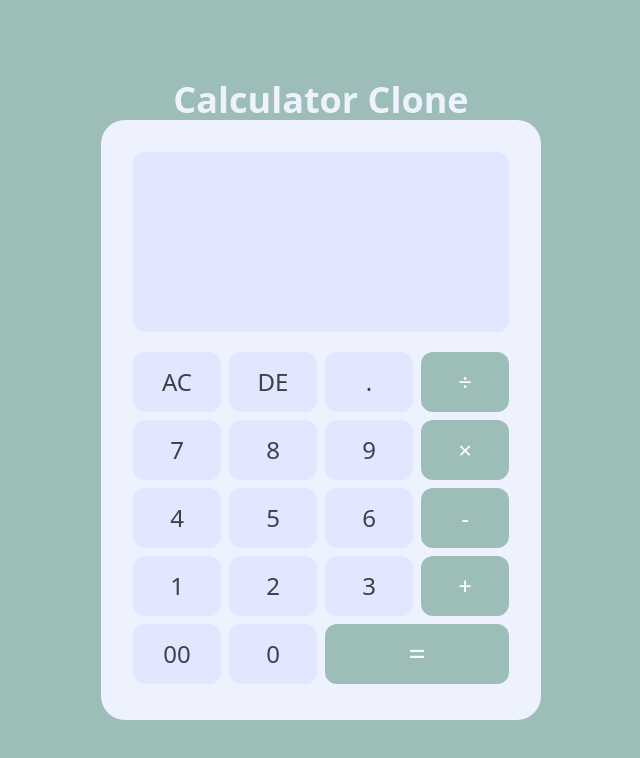
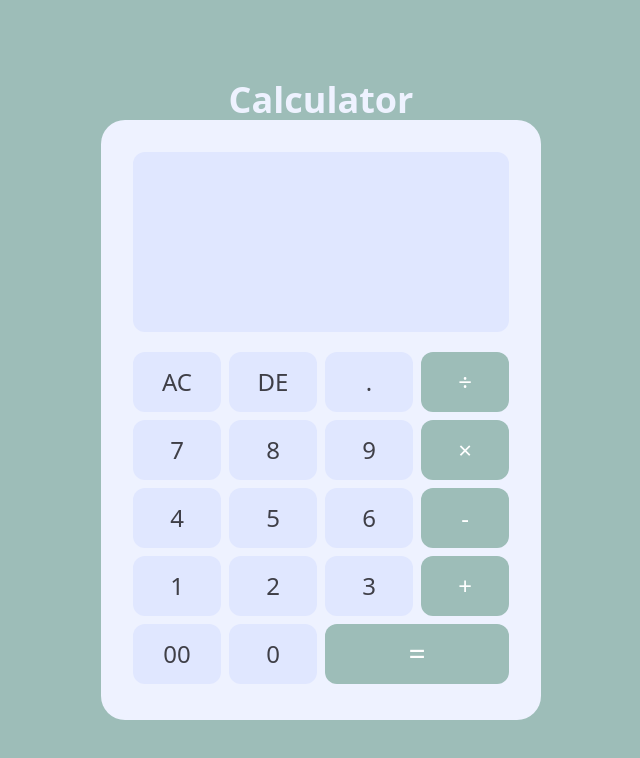
Before and after one commit to tjasika/calculator, a React (Vite) app: page / in a window 1280 px wide. Shown: the top 758 px of the page, without its empty margins (319-959 px from the left). Built offline with nearby package versions, Linux system fonts and the light colour scheme.

Commit message:
Changed main title AGAIN

```diff
--- a/src/App.jsx
+++ b/src/App.jsx
@@ -50,7 +50,7 @@ function App() {
     <>
       <div className="w-screen h-screen bg-main flex flex-col justify-center items-center">
 
-        <h1 className="text-4xl text-indigo-50 font-bold">Calculator Clone</h1>
+        <h1 className="text-4xl text-indigo-50 font-bold">Calculator</h1>
 
         <div className="bg-indigo-50 h-150 w-110 p-8 rounded-3xl">
           <form onSubmit={(e) => {
```
